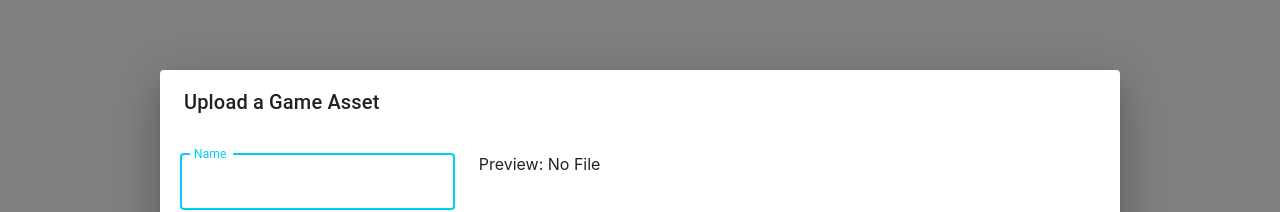
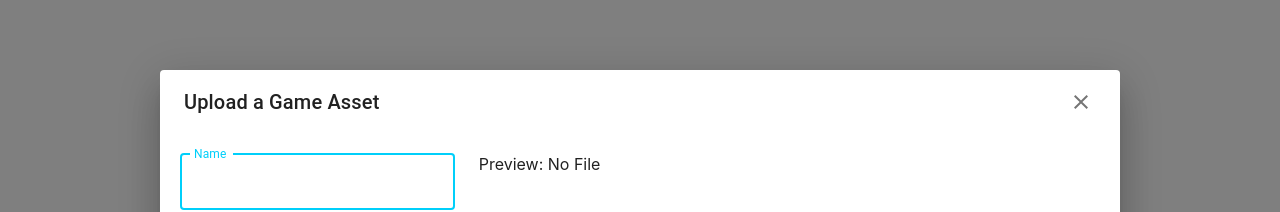
Before and after one commit to LeongXianJun/GAW, a React (Create React App) app: page /ItemListing in a window 1280 px wide. Both pictures are taken after a click on the button "UPLOAD". Shown: the part 133-345 px from the top of the page. Built offline with nearby package versions, Linux system fonts and the light colour scheme.

Commit message:
Add Close Button in Upload Dialog + Minor Optimization

```diff
--- a/src/views/Common/AppContainer.tsx
+++ b/src/views/Common/AppContainer.tsx
@@ -18,4 +18,4 @@ const AppContainer: React.FC<Props> = ({ children }) => {
   )
 }
 
-export default AppContainer
+export default React.memo(AppContainer)
--- a/src/views/ItemListingPage/Dialog/UploadDialog/AssetPreviewer.tsx
+++ b/src/views/ItemListingPage/Dialog/UploadDialog/AssetPreviewer.tsx
@@ -10,7 +10,7 @@ type Props = {
 
 // https://threejsfundamentals.org/threejs/lessons/threejs-load-gltf.html
 const AssetPreviewer: React.FC<Props> = ({ asset }) => {
-  const fileExtension = asset.name.split('.').pop()
+  const fileExtension = useMemo(() => asset.name.split('.').pop(), [asset])
 
   // file extension validation
   if (!['glb', 'gltf'].includes(fileExtension ?? '')) {
--- a/src/views/ItemListingPage/Dialog/UploadDialog/index.tsx
+++ b/src/views/ItemListingPage/Dialog/UploadDialog/index.tsx
@@ -5,25 +5,27 @@ import {
   Dialog,
   DialogActions,
   DialogContent,
-  DialogProps,
   DialogTitle,
   FormControl,
   Grid,
+  IconButton,
   InputLabel,
   makeStyles,
   MenuItem,
   Select,
   TextField,
+  Typography,
   useMediaQuery,
   useTheme,
 } from '@material-ui/core'
+import CloseIcon from '@material-ui/icons/Close'
 
 import { tags as tagsOption } from '../../../../commons'
 import AssetPreviewer from './AssetPreviewer'
 
 type Props = {
   open: boolean
-  setClose: DialogProps['onClose']
+  setClose: () => void
 }
 
 const useStyles = makeStyles(() => ({
@@ -105,7 +107,12 @@ const UploadDialog: React.FC<Props> = ({ open, setClose }) => {
 
   return (
     <Dialog open={open} onClose={setClose} fullScreen={fullScreen} fullWidth maxWidth={'md'}>
-      <DialogTitle>{`Upload a Game Asset`}</DialogTitle>
+      <DialogTitle disableTypography style={{ display: 'flex', justifyContent: 'space-between', alignItems: 'center' }}>
+        <Typography variant={`h6`}>{`Upload a Game Asset`}</Typography>
+        <IconButton onClick={setClose} size={`small`}>
+          <CloseIcon />
+        </IconButton>
+      </DialogTitle>
       <DialogContent style={{ padding: 20 }}>
         <Grid container spacing={3}>
           <Grid item sm={4} container direction={`column`} spacing={2}>
--- a/src/views/ItemListingPage/index.tsx
+++ b/src/views/ItemListingPage/index.tsx
@@ -1,4 +1,4 @@
-import React, { useState } from 'react'
+import React, { useCallback, useState } from 'react'
 import { Button } from '@material-ui/core'
 
 import { AppContainer } from '../Common'
@@ -9,12 +9,13 @@ type Props = unknown
 const ItemListingPage: React.FC<Props> = () => {
   const [uploadOpen, setUploadOpen] = useState(false)
 
-  const toggleUploadDialog = () => setUploadOpen(!uploadOpen)
+  const toggleUploadDialog = useCallback((value: boolean) => () => setUploadOpen(!value), [])
+  const closeDialog = useCallback(() => setUploadOpen(false), [setUploadOpen])
 
   return (
     <AppContainer>
-      <Button color={`primary`} variant={`contained`} onClick={toggleUploadDialog}>{`Upload`}</Button>
-      <UploadDialog open={uploadOpen} setClose={() => setUploadOpen(false)} />
+      <Button color={`primary`} variant={`contained`} onClick={toggleUploadDialog(uploadOpen)}>{`Upload`}</Button>
+      <UploadDialog open={uploadOpen} setClose={closeDialog} />
     </AppContainer>
   )
 }
```
